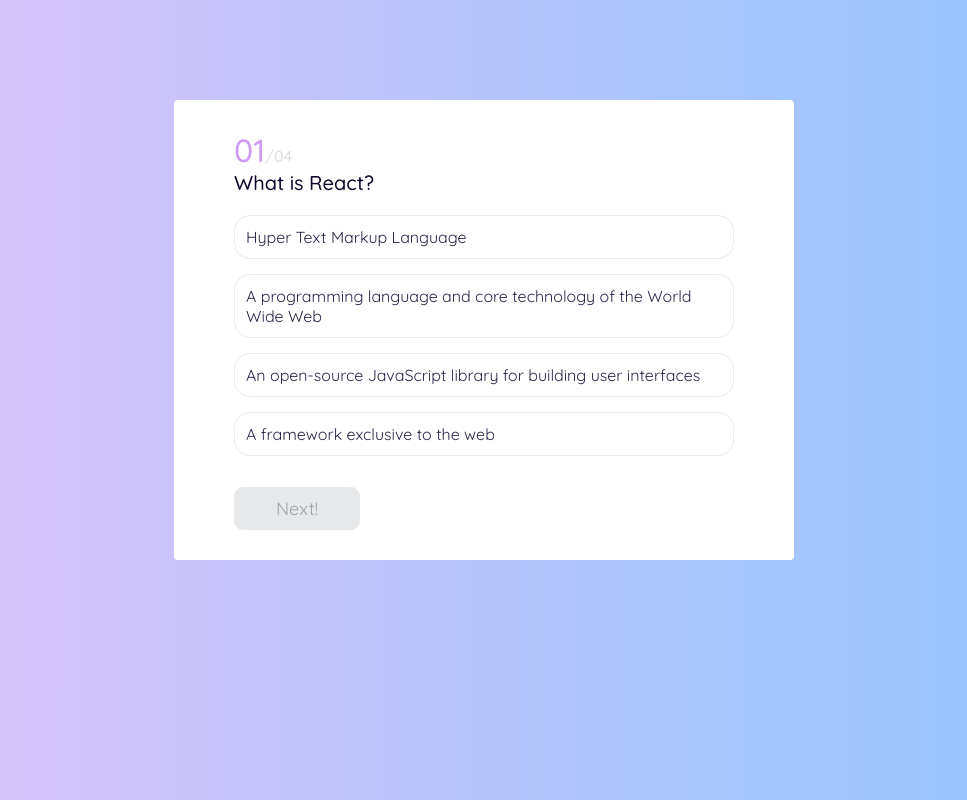
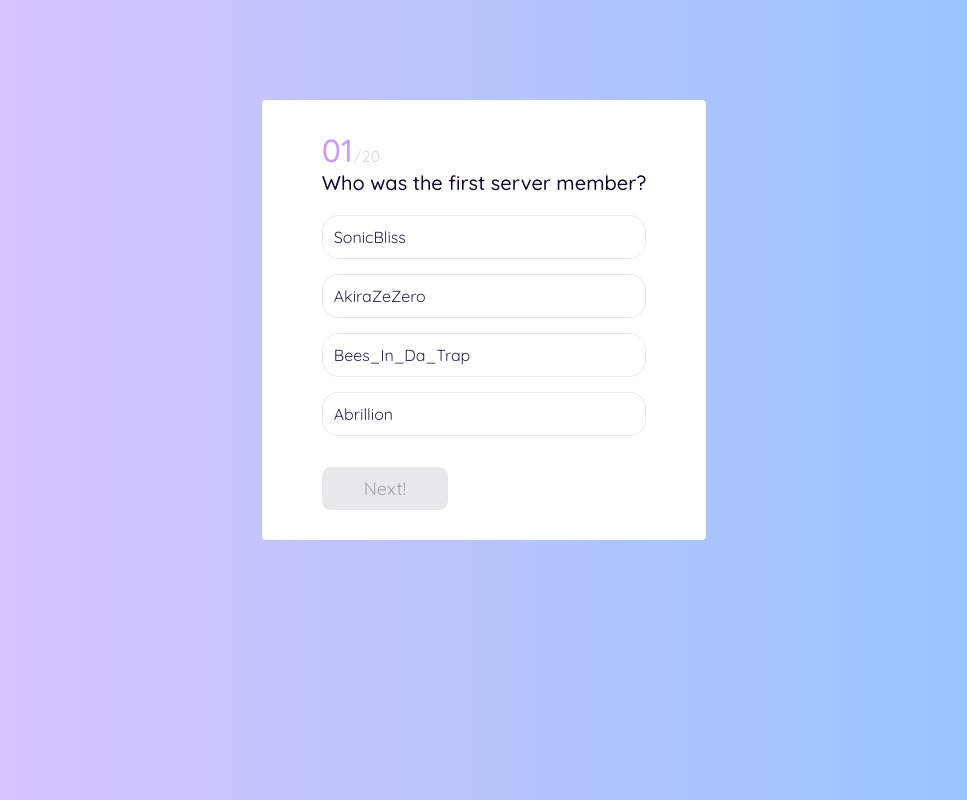
Before and after one commit to AkiraZeZero/raccoon, a React (Create React App) app: page / in a window 1280 px wide. Shown: the whole page, without its empty margins (156-1123 px from the left). Built offline with nearby package versions, Linux system fonts and the light colour scheme.

Commit message:
20 questions for raccoons

```diff
--- a/src/Components/Question.js
+++ b/src/Components/Question.js
@@ -1,196 +1,136 @@
+import raccoon from "../Images/raccoon.jpg";
+import raccoonShot from "../Images/raccoonShot.jpg";
+import raccoonStab from "../Images/raccoonStab.jpg";
+import raccoonMarg from "../Images/raccoonMarg.jpg";
+
 const quiz = {
   topic: "Raccoons Server",
   level: "Easy Peasy",
-  totalQuestions: 25,
+  totalQuestions: 20,
   perQuestionScore: 1,
   questions: [
     {
-      question: "What is React?",
-      choices: [
-        "Hyper Text Markup Language",
-        "A programming language and core technology of the World Wide Web",
-        "An open-source JavaScript library for building user interfaces",
-        "A framework exclusive to the web",
-      ],
-      correctAnswer:
-        "An open-source JavaScript library for building user interfaces",
+      question: "Who was the first server member?",
+      choices: ["SonicBliss", "AkiraZeZero", "Bees_In_Da_Trap", "Abrillion"],
+      correctAnswer: "AkiraZeZero",
     },
     {
-      question: "What is NOT a reason why ReactJS is popularly used?",
-      choices: [
-        "Allows developers to create reusable components",
-        "Meta/Facebook created it",
-        "ReactJS is a very flexible- multi-purpose library",
-        "The library's ultimately optimized development interface and coding language",
-      ],
-      correctAnswer: "Meta/Facebook created it",
+      question: "Who is the Second admin of the Gaming Raccoons server?",
+      choices: ["AkiraZeZero", "SonicBliss", "Abrillion", "TwistedCrater"],
+      correctAnswer: "SonicBliss",
     },
     {
-      question: "What are the 2 major features of ReactJS?",
-      choices: [
-        "HTML and Bootstrap",
-        "Components and JSX",
-        "HTML and CSS",
-        "Real DOM and Components",
-      ],
-      correctAnswer: "Components and JSX",
+      question: "What is the server mascot?",
+      choices: ["Bee", "Cat", "Raccoon", "Panda"],
+      correctAnswer: "Raccoon",
     },
     {
-      question: "How do you create a React app from scratch?",
+      question: "Why a Raccoon?",
       choices: [
-        "npm create-reactapp@latest myprojectname",
-        "npx createReactApp myProjectName",
-        "npx create-reactapp@latest myprojectname",
-        "npm create react app myProjectName",
+        "We sleep alot",
+        "We are phat",
+        "We live in trash",
+        "We never sleep",
       ],
-      correctAnswer: "npx create-reactapp@latest myprojectname",
+      correctAnswer: "We never sleep",
     },
-    // {
-    //   question: "What is JSX?",
-    //   choices: [
-    //     "",
-    //     "",
-    //     "A syntax extension of JavaScript allowing us to write HTML in a file with JavaScript code",
-    //     "",
-    //   ],
-    //   correctAnswer: "",
-    // },
-    // {
-    //   question: "What is an Element?",
-    //   choices: ["", "", "", ""],
-    //   correctAnswer: "",
-    // },
-    // {
-    //   question: "What is a Component?",
-    //   choices: ["", "", "", ""],
-    //   correctAnswer: "",
-    // },
-    // {
-    //   question: "What is the difference between an Element and a Component?",
-    //   choices: ["Once a Component is created it cannot be mutated", "", "", ""],
-    //   correctAnswer: "Once an Element is created it cannot be mutated",
-    // },
-    // {
-    //   question: "What makes ReactJS different from React Native?",
-    //   choices: ["", "", "", ""],
-    //   correctAnswer: "",
-    // },
-    //   {
-    //     question: "",
-    //     choices: ["", "", "", ""],
-    //     correctAnswer: "",
-    //   },
-    //   {
-    //     question: "",
-    //     choices: ["", "", "", ""],
-    //     correctAnswer: "",
-    //   },
-    //   {
-    //     question: "",
-    //     choices: ["", "", "", ""],
-    //     correctAnswer: "",
-    //   },
-    //   {
-    //     question: "",
-    //     choices: ["", "", "", ""],
-    //     correctAnswer: "",
-    //   },
-    //   {
-    //     question: "",
-    //     choices: ["", "", "", ""],
-    //     correctAnswer: "",
-    //   },
-    //   {
-    //     question: "",
-    //     choices: ["", "", "", ""],
-    //     correctAnswer: "",
-    //   },
-    //   {
-    //     question: "",
-    //     choices: ["", "", "", ""],
-    //     correctAnswer: "",
-    //   },
-    //   {
-    //     question: "",
-    //     choices: ["", "", "", ""],
-    //     correctAnswer: "",
-    //   },
-    //   {
-    //     question: "",
-    //     choices: ["", "", "", ""],
-    //     correctAnswer: "",
-    //   },
-    //   {
-    //     question: "",
-    //     choices: ["", "", "", ""],
-    //     correctAnswer: "",
-    //   },
-    //   {
-    //     question: "",
-    //     choices: ["", "", "", ""],
-    //     correctAnswer: "",
-    //   },
-    //   Questions below are for raccoons
-    // {
-    //     question: "What is the server mascot?",
-    //     choices: ["Bee", "Cat", "Raccoon", "Panda"],
-    //     correctAnswer: "Raccoon",
-    // },
-    // {
-    //     question: "Who was the first server member?",
-    //     choices: ["SonicBliss", "AkiraZeZero", "Bees_In_Da_Trap", "Abrillion"],
-    //     correctAnswer: "AkiraZeZero",
-    // },
-    // {
-    //     question: "Why a Raccoon?",
-    //     choices: ["We sleep alot", "We are phat", "We live in trash", "We never sleep"],
-    //     correctAnswer: "We never sleep",
-    // },
-    // {
-    //     question: "Who dies most in our Minecraft server?",
-    //     choices: ["AkiraZeZero", "Murkderose", "0_Cato_0", "Dara_run"],
-    //     correctAnswer: "0_Cato_0",
-    // },
-    // {
-    //     question: "What does 'TFT' stand for?",
-    //     choices: ["Team Fight Team", "To Fight Together", "Teams Fighting Together", "Team Fight Tactics"],
-    //     correctAnswer: "Team Fight Tactics",
-    // },
-    // {
-    //     question: "Who is the most hateful member in the server?",
-    //     choices: ["Playboy_Travo", "Bees_In_Da_Trap", "Abrillion", "SonicBliss"],
-    //     correctAnswer: "Bees_In_Da_Trap",
-    // },
-    // {
-    //     question: "What was the first big group game?",
-    //     choices: ["Fall Guys", "Gartic Telephone", "Pokemon Unite", "Minecraft"],
-    //     correctAnswer: "Pokemon Unite",
-    // },
-    // {
-    //     question: "Who made the really big moon in our Minecraft server?",
-    //     choices: ["Bees_In_Da_Trap", "Murkderose", "Playboytravo","SonicBliss" ],
-    //     correctAnswer: "Bees_In_Da_Trap",
-    // },
-    // {
-    //     question: "Who is the youngest member in our server?",
-    //     choices: ["Josue-lacks-a- lot", "Alexa12344", "Taylor","Ryder DaBoss" ],
-    //     correctAnswer: "Alexa12344",
-    // },
-    // {
-    //     question: "What member in our server is the 'Meme-a-saurus'",
-    //     choices: ["Abrillion", "Dara_run", "Alantheonly", "Twistedcrater"],
-    //     correctAnswer: "Abrillion",
-    // },
-    // {
-    //     question: "What pokemon is considered 'Murkderose's' pokemon when playing pokemon unite?",
-    //     choices: ["Lapras", "Goodra", "Slowbro", "Dragonite"],
-    //     correctAnswer: "Goodra",
-    // },
-    // {
-    //     question: "Who NEVER rage quits?",
-    //     choices: ["AkiraZeZero", "0_Cato_0", "Bees_In_Da_Trap", "Playboytravo"],
-    //     correctAnswer: "0_Cato_0",
-    // },
+    {
+      question: "Who is the youngest member in our server?",
+      choices: [
+        "Josue-lacks-a- lot",
+        "Alexa12344",
+        "Tasty_2001",
+        "Ryder DaBoss",
+      ],
+      correctAnswer: "Alexa12344",
+    },
+    {
+      question: "What member in our server is the 'Meme-a-saurus'",
+      choices: ["Abrillion", "Dara_run", "Alantheonly", "Twistedcrater"],
+      correctAnswer: "Abrillion",
+    },
+    {
+      question: "What is a popular pets name in the server?",
+      choices: ["Luna", "Mochi", "Simba", "Fiona"],
+      correctAnswer: "Luna",
+    },
+    {
+      question: "What 5 person game got really popular in our server?",
+      choices: [
+        "Fall Guys",
+        "Gartic Telephone",
+        "Pokemon Unite",
+        "Mario Party",
+      ],
+      correctAnswer: "Pokemon Unite",
+    },
+    {
+      question:
+        "Which of these games, with a voice channel, is NOT a popular played game in our server?",
+      choices: ["Palworld", "Minecraft", "TFT", "Smash Bros"],
+      correctAnswer: "Smash Bros",
+    },
+    {
+      question:
+        "What pokemon is considered 'Murkderose's' pokemon when playing pokemon unite?",
+      choices: ["Lapras", "Goodra", "Slowbro", "Dragonite"],
+      correctAnswer: "Goodra",
+    },
+    {
+      question: "Who NEVER rage quits?",
+      choices: ["Abrillion", "0_Cato_0", "Murkderose", "Dara_run"],
+      correctAnswer: "0_Cato_0",
+    },
+    {
+      question: "Who owns the Minecraft server the Gaming Raccoons play in?",
+      choices: ["AkiraZeZero", "Murkderose", "Playboytravo", "Bees_In_Da_Trap"],
+      correctAnswer: "Bees_In_Da_Trap",
+    },
+    {
+      question: "Who dies the most in our Minecraft server?",
+      choices: ["AkiraZeZero", "Murkderose", "0_Cato_0", "Dara_run"],
+      correctAnswer: "0_Cato_0",
+    },
+    {
+      question: "Who is the most 'hateful' member in the server?",
+      choices: ["Playboytravo", "Bees_In_Da_Trap", "Abrillion", "SonicBliss"],
+      correctAnswer: "Bees_In_Da_Trap",
+    },
+    {
+      question: "Who made a really big moon in our Minecraft server?",
+      choices: ["Bees_In_Da_Trap", "Murkderose", "Playboytravo", "SonicBliss"],
+      correctAnswer: "Bees_In_Da_Trap",
+    },
+    {
+      question: "What does 'TFT' stand for?",
+      choices: [
+        "Team Fight Team",
+        "To Fight Together",
+        "Teams Fighting Together",
+        "Team Fight Tactics",
+      ],
+      correctAnswer: "Team Fight Tactics",
+    },
+    {
+      question: "Who in our server hasn't played TFT?",
+      choices: ["0_Cato_0", "Murkderose", "l3moy", "isthatdesij"],
+      correctAnswer: "l3moy",
+    },
+    {
+      question: "Who owns the Palworld server the Gaming Raccoons play on?",
+      choices: ["SonicBliss", "l3mony", "omydahomie1", "AkiraZeZero"],
+      correctAnswer: "SonicBliss",
+    },
+    {
+      question: "Which member does NOT play palworld?",
+      choices: ["l3mony", "omydahomie1", "TwistedCrater", "0_Cato_0"],
+      correctAnswer: "0_Cato_0",
+    },
+    {
+      question: "Who Created This Quiz?",
+      choices: ["Abrillion", "SonicBliss", "AkiraZeZero", "Dara_run"],
+      correctAnswer: "AkiraZeZero",
+    },
   ],
 };
 
```
Also changed, not shown: src/Images/raccoonMarg.jpg (added).
